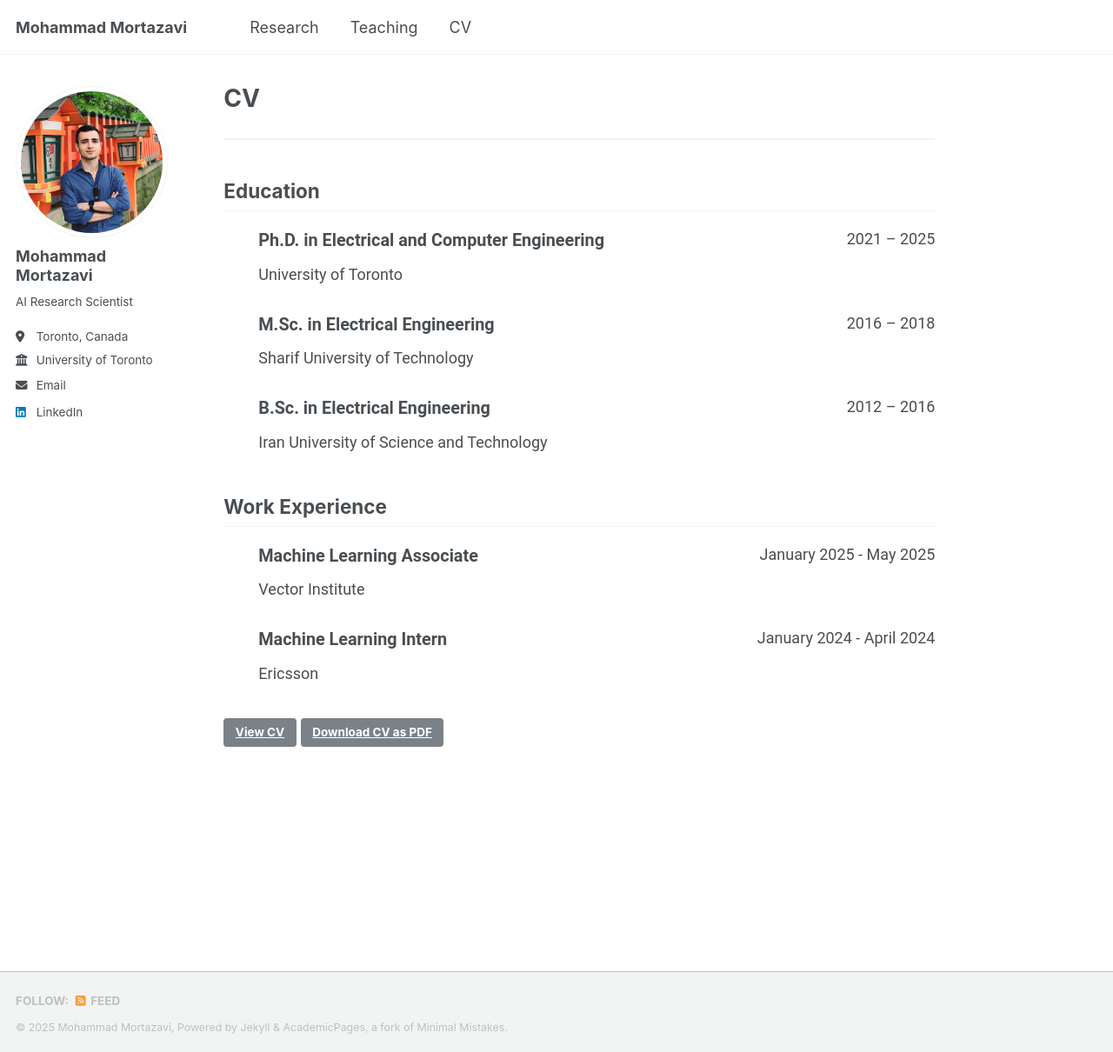
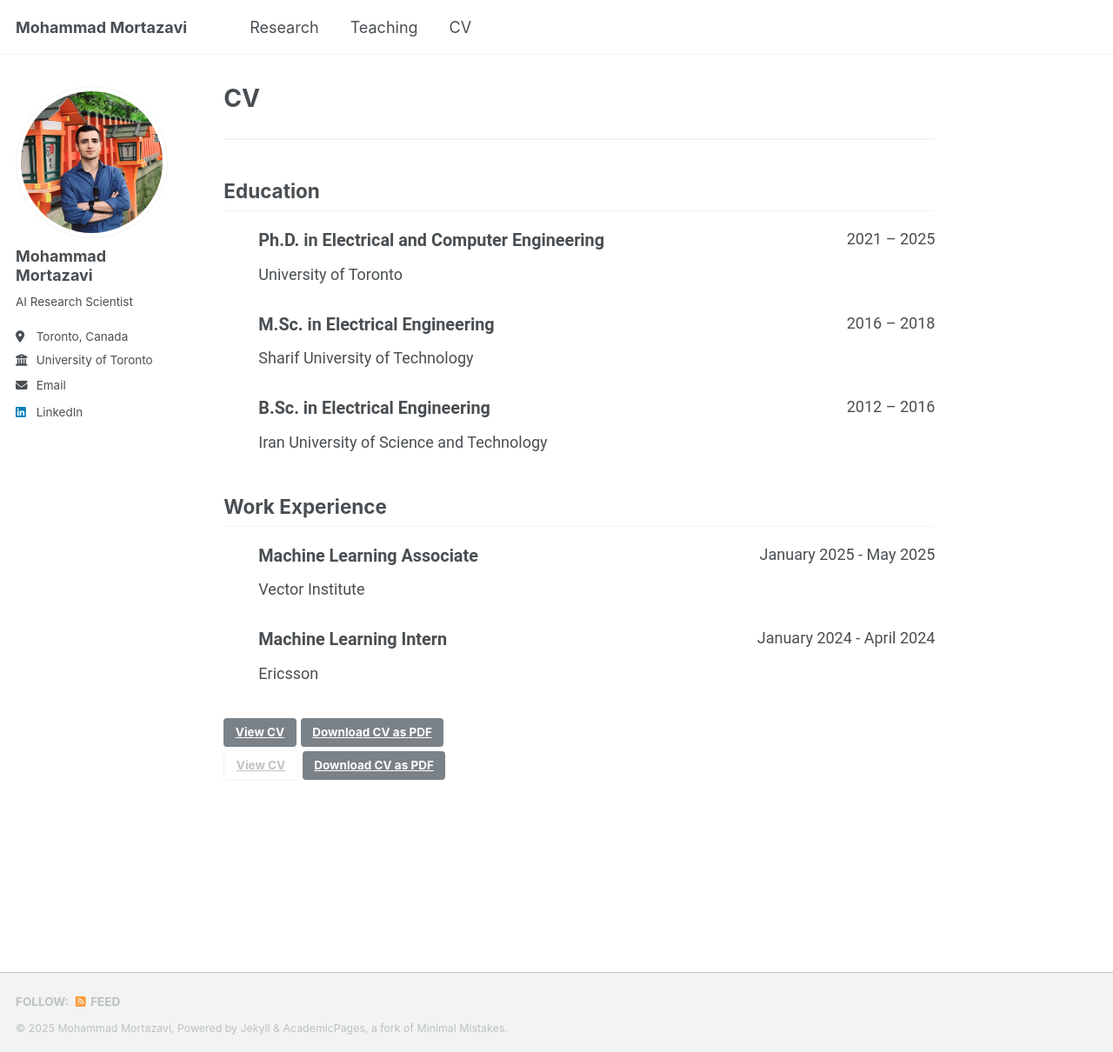
Before and after one commit to mortazawi/mortazawi.github.io, a Jekyll site: the page built from _pages/cv.md, in a window 1280 px wide and 1210 px high. Shown: the whole window at 87% size. Built offline with Jekyll 4.4.1, drawn with Linux system fonts in a browser that asks for light colours; a script that is not in the unit is left out.

Commit message:
Update cv.md

```diff
--- a/_pages/cv.md
+++ b/_pages/cv.md
@@ -15,3 +15,11 @@
   <a href="{{ base_path }}/files/cv.pdf" class="btn btn--primary">View CV</a>
   <a href="{{ base_path }}/files/cv.pdf" class="btn btn--primary">Download CV as PDF</a>
 </div>
+
+<div class="cv-download-links">
+  <!-- View in browser -->
+  <a href="{{ base_path }}/files/cv.pdf" class="btn btn--inverse" target="_blank">View CV</a>
+
+  <!-- Force download -->
+  <a href="{{ base_path }}/files/cv.pdf" class="btn btn--primary" download="Mohammad_Mortazavi_CV.pdf">Download CV as PDF</a>
+</div>
```
